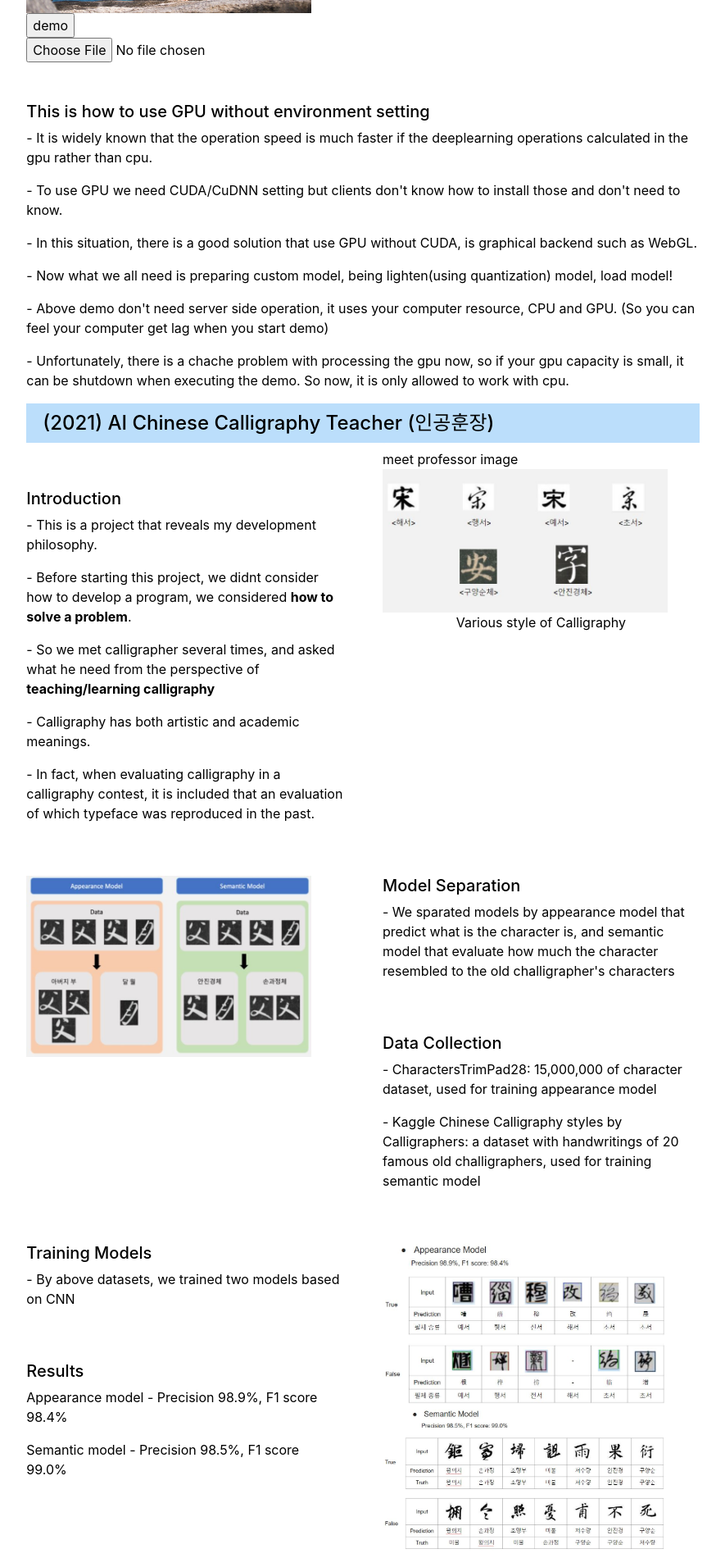
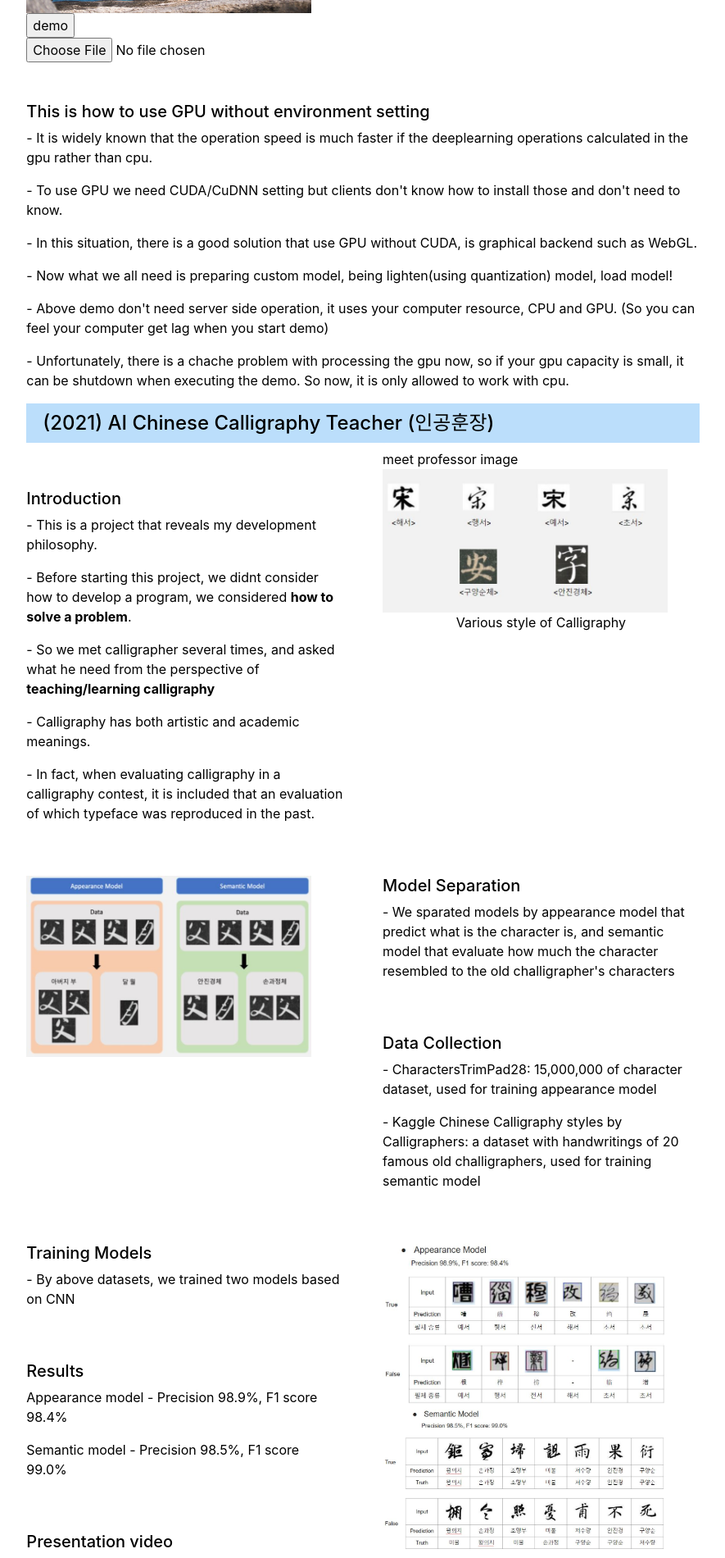
Before and after one commit to HyeongminMoon/HyeongminMoon.github.io, a Jekyll site: the page built from index.md, in a window 1280 px wide. Shown: the part 2619-4519 px from the top of the page at 82% size, without its empty margins (197-1082 px from the left). Built offline with Jekyll 4.4.1, drawn with Linux system fonts in a browser that asks for light colours; grey boxes are pictures that could not be loaded.

Commit message:
Update publications.html

```diff
--- a/_includes/publications.html
+++ b/_includes/publications.html
@@ -185,14 +185,16 @@ const predict = async () => {
         <h5> Results </h5>
         <p> Appearance model - Precision 98.9%, F1 score 98.4%</p>
         <p> Semantic model - Precision 98.5%, F1 score 99.0%</p>
+        <br> </br>
+        <h5> Presentation video </h5>
+        <iframe width="560" height="315" src="https://www.youtube.com/embed/v7sp5i0UEQI" title="YouTube video player" frameborder="0" allow="accelerometer; autoplay; clipboard-write; encrypted-media; gyroscope; picture-in-picture" allowfullscreen></iframe>
+
     </div>
     <div class="col-md-6">
         <img src="./assets/img/cal_model1.jpg" width="90%"></img>
         <img src="./assets/img/cal_model2.jpg" width="90%"></img>
     </div>
 </div>
-<h6> Presentation video </h6>
-<iframe width="560" height="315" src="https://www.youtube.com/embed/v7sp5i0UEQI" title="YouTube video player" frameborder="0" allow="accelerometer; autoplay; clipboard-write; encrypted-media; gyroscope; picture-in-picture" allowfullscreen></iframe>
 
 
 
```
